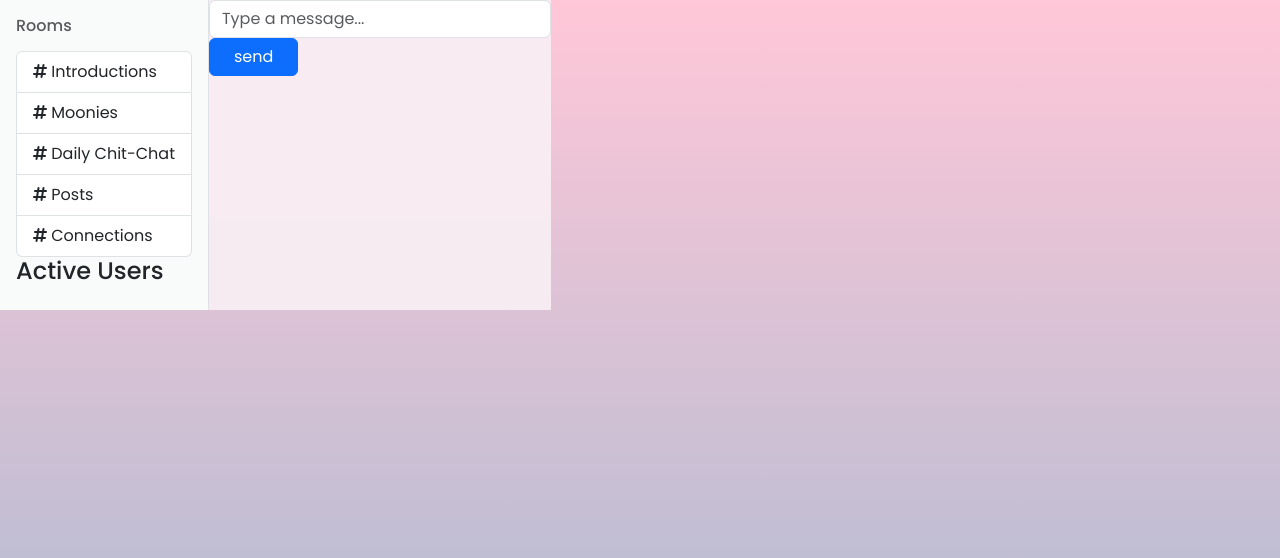
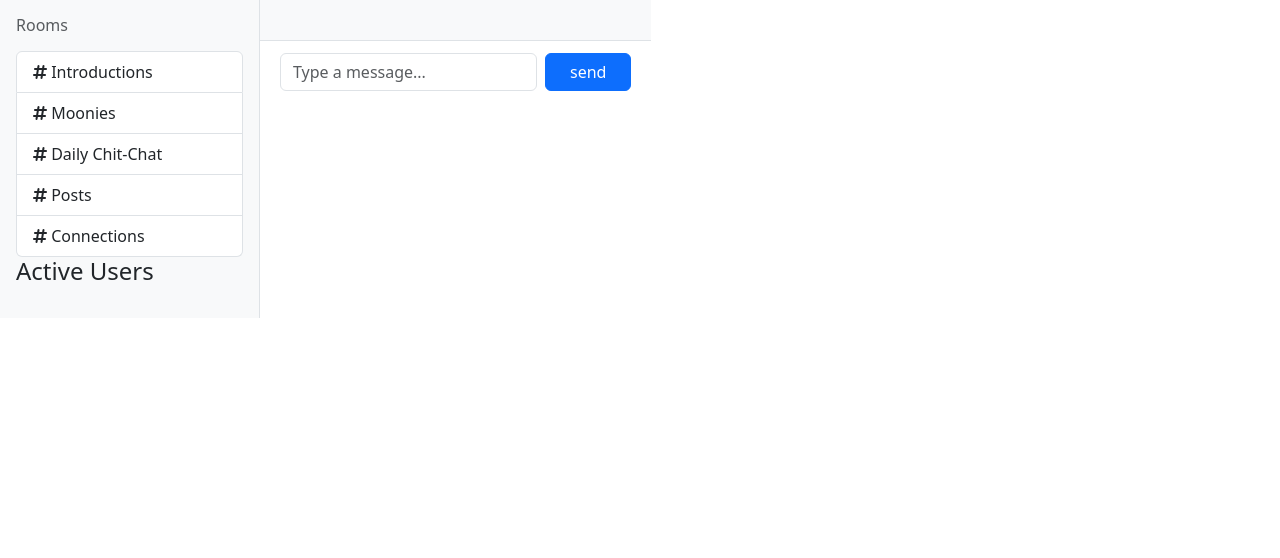
Before and after one commit to katGhost/meechat, a Flask app: page /chat/chat-rooms in a window 1280 px wide. Shown: the top 558 px of the page. Run offline with Flask 3, Linux system fonts and the light colour scheme; parts of the project's set-up code (start-up, migrations or seed data) failed here and were passed over.

Commit message:
styles fix

```diff
--- a/app/static/css/styles.css
+++ b/app/static/css/styles.css
@@ -1,6 +1,6 @@
 @import url('https://fonts.googleapis.com/css2?family=Poppins:wght@200;300;400;500;600;700;800;900&display=swap');
 
-
+/*
 * {
     margin: 0;
     padding: 0;
@@ -108,7 +108,6 @@ html, body {
     opacity: 0.85;
 }
 
-/* subtle glow */
 .hero::before {
     content: "";
     position: absolute;
@@ -120,6 +119,42 @@ html, body {
 #room-chat-section {
     background: rgba(250, 240, 246, 0.9)
 }
+main {
+    height: 100vh;
+}
+
+#room-chat-section {
+    display: flex;
+    flex-direction: column;
+    height: 100%;
+}
+
+#chat {
+    flex: 1 1 auto;
+    overflow-y: auto;
+    background-color: #f8f9fa;
+}
+
+.message {
+    color: #212529;
+    margin-bottom: 0.5rem;
+    line-height: 1.4;
+}
+
+.message.own {
+    color: #0d6efd;
+}
+
+.message.private {
+    color: #6f42c1;
+    font-style: italic;
+}
+
+.message.system {
+    color: #6c757d;
+    font-size: 0.9rem;
+}
+
 
 
 @media (max-width: 768px) {
@@ -136,7 +171,162 @@ html, body {
   .aside {
     display: none;
   }
+} */
+/* =========================
+   CHAT LAYOUT
+   ========================= */
+
+/* =========================
+   BASE CHAT (MOBILE FIRST)
+   ========================= */
+
+#room-chat-section {
+    display: flex;
+    flex-direction: column;
+    height: 100%;
+    background: #f4f5f7;
 }
+
+#chat {
+    flex: 1 1 auto;
+    overflow-y: auto;
+    padding: 0.75rem;
+    background: #f8f9fa;
+}
+
+/* Messages */
+.message {
+    max-width: 85%;
+    margin-bottom: 0.6rem;
+    padding: 0.5rem 0.75rem;
+    border-radius: 8px;
+    font-size: 0.95rem;
+    line-height: 1.4;
+    background: #ffffff;
+    color: #212529;
+    box-shadow: 0 1px 2px rgba(0,0,0,0.08);
+}
+
+.message.own {
+    margin-left: auto;
+    background: #0d6efd;
+    color: #fff;
+}
+
+.message.private {
+    background: #e9d8fd;
+    color: #4b2c83;
+    font-style: italic;
+}
+
+.message.system {
+    margin: 0.75rem auto;
+    background: transparent;
+    color: #6c757d;
+    font-size: 0.85rem;
+    box-shadow: none;
+    text-align: center;
+}
+
+/* Input */
+#input-area {
+    display: flex;
+    gap: 0.5rem;
+    padding: 0.6rem;
+    border-top: 1px solid #dee2e6;
+    background: #ffffff;
+}
+
+/* =========================
+   ROOMS & USERS (MOBILE)
+   ========================= */
+
+#rooms-aside-nav {
+    display: none;
+}
+
+#active-users {
+    display: none;
+}
+
+/* =========================
+   TABLET (≥768px)
+   ========================= */
+
+@media (min-width: 768px) {
+
+    #rooms-aside-nav {
+        display: block;
+        width: 220px;
+        background: #f9fafb;
+        border-right: 1px solid #dee2e6;
+        overflow-y: auto;
+    }
+
+    #active-users {
+        display: block;
+        margin-top: 1rem;
+    }
+
+    #chat {
+        padding: 1rem;
+    }
+
+    .message {
+        max-width: 75%;
+    }
+}
+
+/* =========================
+   DESKTOP (≥992px)
+   ========================= */
+
+@media (min-width: 992px) {
+
+    main {
+        display: flex;
+    }
+
+    #rooms-aside-nav {
+        width: 260px;
+        flex-shrink: 0;
+    }
+
+    #room-chat-section {
+        flex: 1 1 auto;
+        max-width: calc(100vw - 510px);
+        margin: 0 auto;
+    }
+
+    #chat {
+        padding: 1.25rem 2rem;
+    }
+
+    .message {
+        max-width: 65%;
+        font-size: 1rem;
+    }
+
+    #input-area {
+        padding: 0.75rem 1.25rem;
+    }
+}
+
+/* =========================
+   LARGE DESKTOP (≥1200px)
+   ========================= */
+
+@media (min-width: 1200px) {
+
+    #room-chat-section {
+        max-width: 900px;
+    }
+
+    .message {
+        max-width: 60%;
+    }
+}
+
 
 
 /* .flash-messages {
```
